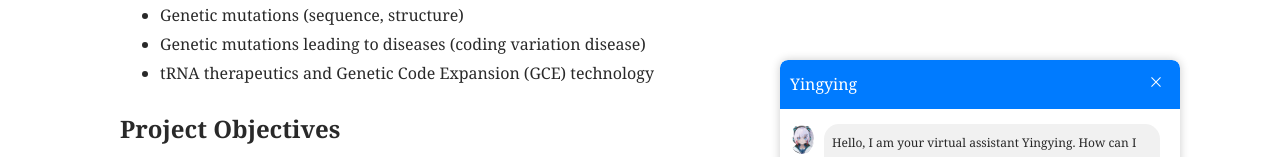
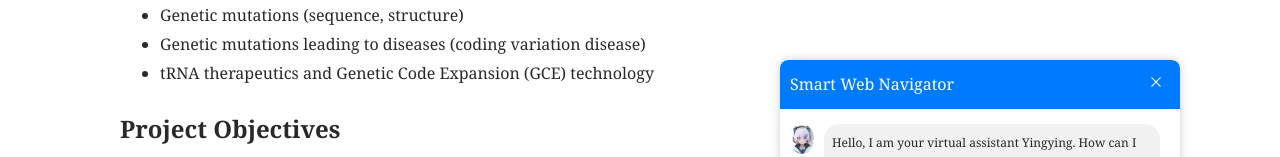
Before and after one commit to Lovelumine/trna-database, a Vue app: page / in a window 1280 px wide. Both pictures are taken after a click on the element 1230 px from the left and 750 px from the top of the page. Shown: the part 220-377 px from the top of the page. Built offline with nearby package versions, Linux system fonts and the light colour scheme; what @shene/table, vxe-table would draw is missing.

Commit message:
优化细节

```diff
--- a/index.html
+++ b/index.html
@@ -6,7 +6,7 @@
 
     <!-- <link rel="stylesheet" href="/css/fornac.css"> -->
     <meta name="viewport" content="width=device-width, initial-scale=1.0" />
-    <title>tRNA疗法数据库</title>
+    <title>tRNA Therapeutics Database</title>
   </head>
   <body class="home page-template-default page page-id-2 logged-in admin-bar customize-support">
     <div id="app" class="main">
--- a/src/bot/BotComponent.vue
+++ b/src/bot/BotComponent.vue
@@ -5,7 +5,7 @@
     </div>
     <div id="chat-box" v-if="isChatOpen">
       <div id="chat-header">
-        <span>Yingying</span>
+        <span>Smart Web Navigator</span>
         <button @click="toggleChat" class="close-button">
           <el-icon><close /></el-icon>
         </button>
```
